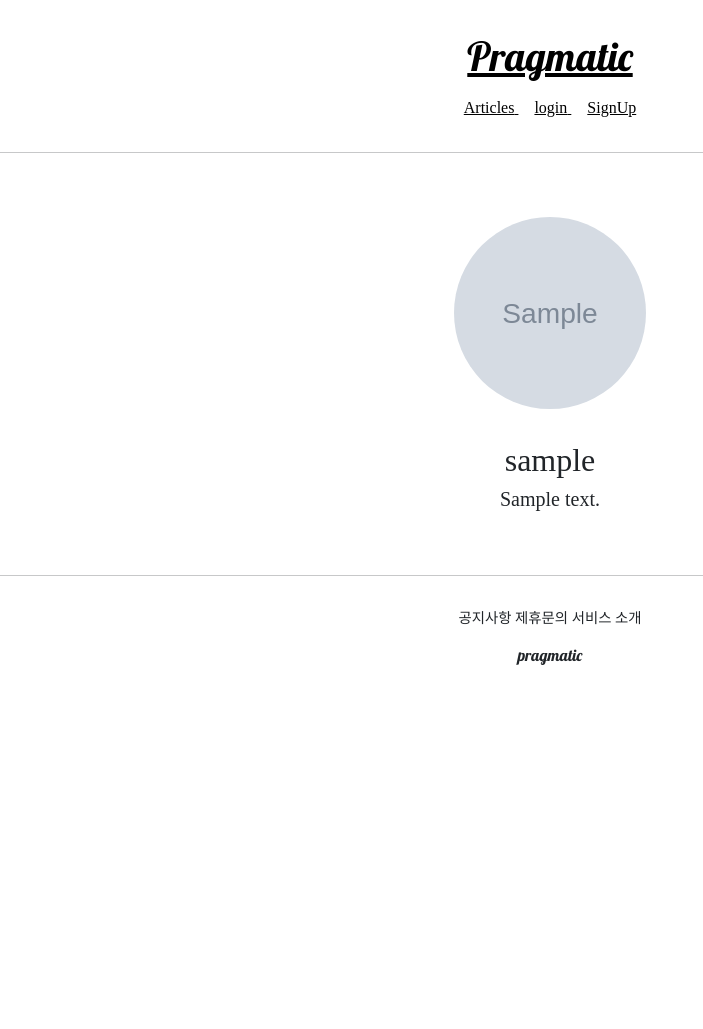
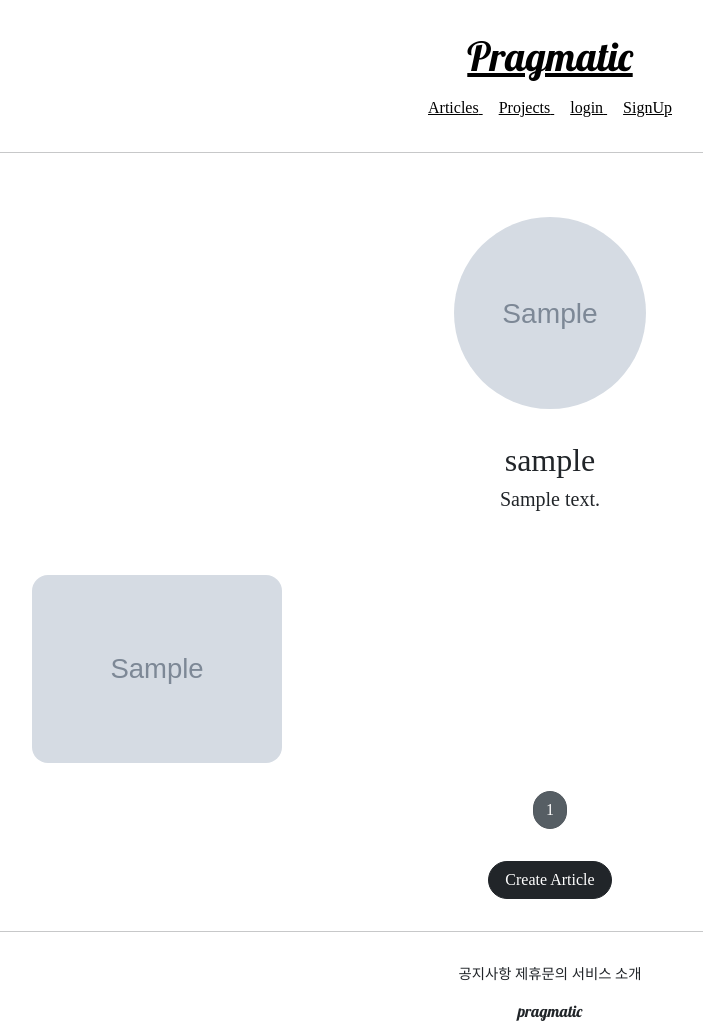
Before and after one commit to dooli1971039/Pinterest_django, a Django app: page /accounts/detail/1 in a window 1280 px wide. Shown: the whole page, without its empty margins (90-793 px from the left). Before the commit the page ends 665 px from the top, so only its background shows below. Run offline with Django 4.2, Linux system fonts and the light colour scheme; tables that the repository leaves empty hold one stand-in row (values such as "Sample post"); grey boxes marked "Sample" are stand-in pictures; some libraries are stand-ins or nearby versions; some web fonts are replaced.

Commit message:
41강 내용

```diff
--- a/accountapp/templates/accountapp/detail.html
+++ b/accountapp/templates/accountapp/detail.html
@@ -49,6 +49,12 @@
       {% endif %}
 
     </div>
+
+    <div>
+
+      {% include 'snippets/list_fragment.html' with article_list=object_list %}
+
+    </div>
   </div>
 
 {% endblock %}
--- a/accountapp/views.py
+++ b/accountapp/views.py
@@ -7,11 +7,13 @@ from django.urls import reverse, reverse_lazy
 # Create your views here.
 from django.utils.decorators import method_decorator
 from django.views.generic import CreateView, DetailView, UpdateView, DeleteView
+from django.views.generic.list import MultipleObjectMixin
 
 from accountapp.decorators import account_ownership_required
 from accountapp.forms import AccountUpdateForm
 from accountapp.models import HelloWorld
 
+from articleapp.models import Article
 has_ownership = [account_ownership_required, login_required]
 
 @login_required
@@ -41,12 +43,17 @@ class AccountCreateView(CreateView):  # CreateView를 상속받음
 
 
 # CreateView는 뭔가 만들어야 하니까 form이나 성공했을때 경로 등 정해줘야 하지만, DetailView(reading)은 더 간단하다
-class AccountDetailView(DetailView):
+class AccountDetailView(DetailView, MultipleObjectMixin):
     model = User  # 어떤 모델을 사용할 것인지
     context_object_name = "target_user" #특정 pk유저 정보를 확인하면 그 유저를 보여줘야 한다.
                                         #연예인 인스타 들어갔는데 내 정보가 뜨는게 아니라 그 연예인 정보가 떠야함
     template_name = 'accountapp/detail.html'  # 어떻게 시각화할 것인지
 
+    paginate_by = 25
+
+    def get_context_data(self, **kwargs):
+        object_list = Article.objects.filter(writer=self.get_object())
+        return super(AccountDetailView, self).get_context_data(object_list=object_list, **kwargs)
 
 @method_decorator(has_ownership, 'get')
 @method_decorator(has_ownership, 'post')
--- a/articleapp/forms.py
+++ b/articleapp/forms.py
@@ -6,4 +6,4 @@ from articleapp.models import Article
 class ArticleCreationForm(ModelForm):
     class Meta:
         model = Article
-        fields = ['title', 'image', 'content']
+        fields = ['title', 'image', 'project', 'content']
--- a/articleapp/models.py
+++ b/articleapp/models.py
@@ -2,9 +2,13 @@ from django.contrib.auth.models import User
 from django.db import models
 
 # Create your models here.
+from projectapp.models import Project
+
+
 class Article(models.Model):
     #SET_NULL : 나중에 유저가 사라지면, 알수 없음 정도로 표시
     writer=models.ForeignKey(User, on_delete=models.SET_NULL, related_name='article', null=True)
+    project = models.ForeignKey(Project, on_delete=models.SET_NULL, related_name='article', null=True)
 
     title = models.CharField(max_length=200,null=True)
     image = models.ImageField(upload_to='article/', null=False)
--- a/projectapp/templates/projectapp/detail.html
+++ b/projectapp/templates/projectapp/detail.html
@@ -17,6 +17,12 @@
       </h5>
 
     </div>
+
+     <div>
+
+      {% include 'snippets/list_fragment.html' with article_list=object_list %}
+
+    </div>
   </div>
 
 {% endblock %}
--- a/templates/header.html
+++ b/templates/header.html
@@ -11,6 +11,10 @@
             <a href="{% url 'articleapp:list' %}" class="prgmatic_header_nav">
             <span>Articles</span>
         </a>
+
+         <a href="{% url 'projectapp:list' %}" class="prgmatic_header_nav">
+                <span>Projects</span>
+            </a>
 
 
 <!--    로그인 :user가 아니면 =>login으로/ user이면 logout으로-->
--- /dev/null
+++ b/templates/snippets/list_fragment.html
@@ -0,0 +1,50 @@
+{% load static %}
+
+<style>
+
+    .container {
+        padding: 0;
+        margin: 0, auto;
+    }
+
+    .container a {
+      width: 45%;
+      max-width: 250px;
+    }
+
+    .container div {
+      display: flex;
+      justify-content: center;
+      align-items: center;
+
+      border-radius: 1rem;
+    }
+
+    .container img {
+      width: 100%;
+      border-radius: 1rem;
+    }
+
+</style>
+    {% if article_list %}
+    <div class="container">
+        {% for article in article_list %}
+        <a href="{% url 'articleapp:detail' pk=article.pk %}">
+            {% include 'snippets/card.html' with article=article %}
+        </a>
+        {% endfor %}
+    </div>
+    <script src="{% static 'js/magicgrid.js' %}"></script>
+    {% else %}
+    <div class="text-center">
+        <h1>No Articles YET!</h1>
+    </div>
+    {% endif %}
+
+    {% include 'snippets/pagination.html' with page_obj=page_obj %}
+
+    <div style="text-align: center">
+        <a href="{% url 'articleapp:create' %}" class="btn btn-dark rounded-pill mt-3 mb-3 px-3">
+            Create Article
+        </a>
+    </div>
--- a/templates/snippets/pagination.html
+++ b/templates/snippets/pagination.html
@@ -23,5 +23,5 @@
     {% endif %}
 </div>
 
-<!--<a href="{% url 'articleapp:list' %}?page={{ page_obj.next_page_number }}"
-이런식으로 쓰지 않고 href="?page={{ page_obj.next_page_number }}" 이렇게 하면, articleapp이 아니더라도 어디에서도 쓸 수 있다.-->
+
+<!--앞에 url 쓰지 않고 href="?page={ { page_obj. next_page_number } }" 이렇게 하면, articleapp이 아니더라도 어디에서도 쓸 수 있다.-->
```
Also changed, not shown: projectapp/views.py (+9 -1 lines), articleapp/migrations/0002_article_project.py (added).
